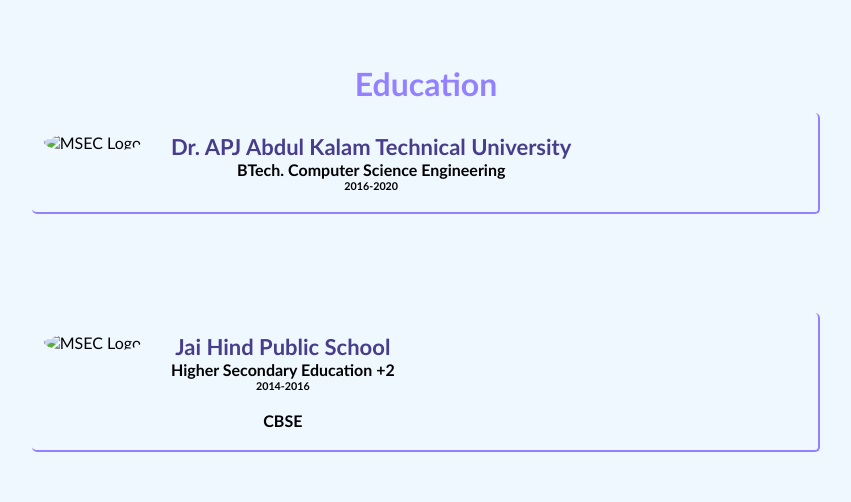
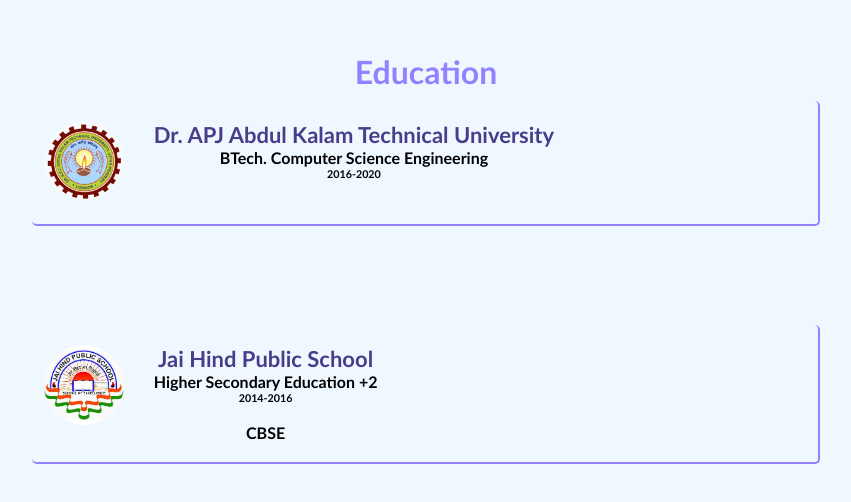
Before and after one commit to MohitNailwal/mohit-portfolio, a plain HTML site: page index.html in a window 1280 px wide. Shown: the part 1766-2268 px from the top of the page, without its empty margins (214-1065 px from the left). Drawn offline with Linux system fonts and the light colour scheme.

Commit message:
Add files via upload

```diff
--- a/index.html
+++ b/index.html
@@ -46,7 +46,7 @@
             </div>
             <div class="about-image">
                 <div class="image">
-                    <img src="./images/profile2.jpg" alt="Sutharsan" srcset="">
+                    <img src="./profile2.jpg" alt="Sutharsan" srcset="">
                 </div>
             </div>
         </div>
@@ -78,7 +78,7 @@
         <div class="blocks">
             <div class="block1">
                 <div class="edu">
-                    <img src="images/logo1.jpg" alt="MSEC Logo">
+                    <img src="./logo1.jpg" alt="MSEC Logo">
                 </div>
                 <div class="detail">
                     <span>
@@ -94,7 +94,7 @@
             </div><br>
             <div class="block2">
                 <div class="edu">
-                    <img src="images/logo2.jpg" alt="MSEC Logo">
+                    <img src="logo2.jpg" alt="MSEC Logo">
                 </div>
                 <div class="detail">
                     <span>
```
